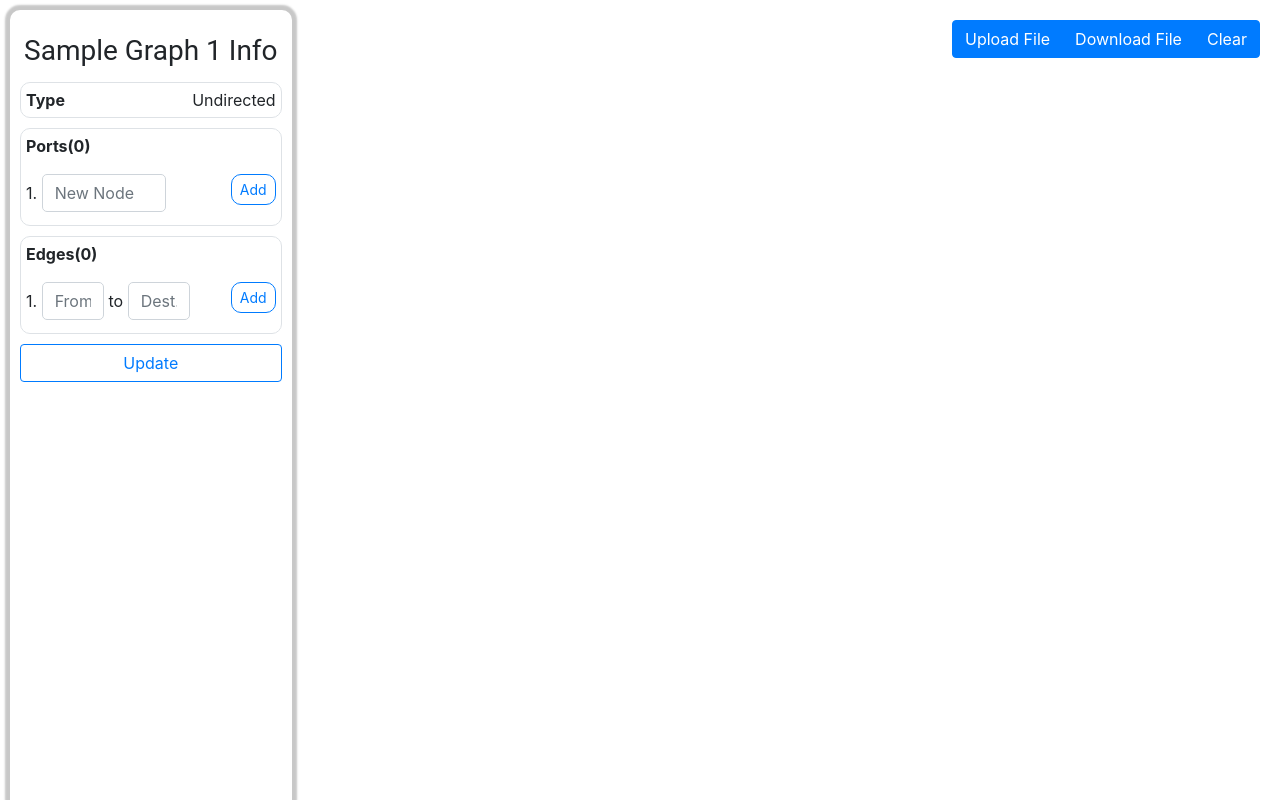
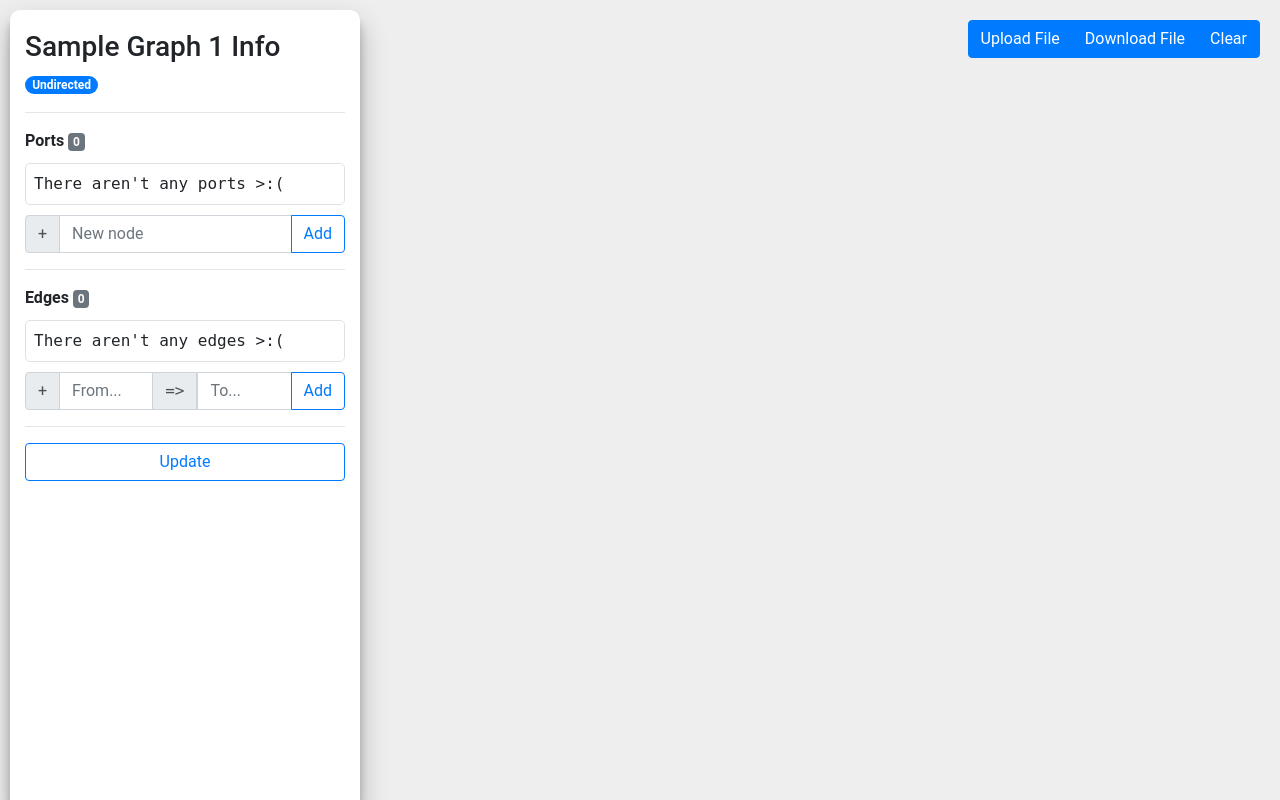
Before and after one commit to danielgiampaolo/CIS4930_Python, a Django app: page / in a window 1280 px wide. Run offline with Django 3.2, Linux system fonts and the light colour scheme; some libraries are stand-ins or nearby versions.

Commit message:
RETURN OF THE KING

```diff
--- a/src/templates/index.html
+++ b/src/templates/index.html
@@ -2,30 +2,39 @@
 <html lang="en">
 <head>
     <meta charset="UTF-8">
+    <link rel="stylesheet"
+          href="https://stackpath.bootstrapcdn.com/bootstrap/4.3.1/css/bootstrap.min.css"
+          integrity="sha384-ggOyR0iXCbMQv3Xipma34MD+dH/1fQ784/j6cY/iJTQUOhcWr7x9JvoRxT2MZw1T"
+          crossorigin="anonymous"
+    >
     <style type="text/css">
+        html, body {
+            height: 100%;
+            font-family: Roboto, sans-serif;
+            background: #eee;
+        }
+
         .sidenav {
             height: 100%;
-            width: 22vw;
-            min-width: 280px;
+            max-width: 350px;
             position: fixed;
             top: 0;
             left: 0;
-            /*background-color: rgba(241, 241, 241, 0.63);*/
-            box-shadow: 0 0 2px 5px rgba(143, 143, 143, 0.49);
+            background-color: white;
+            box-shadow: 0 14px 28px rgba(0,0,0,0.25), 0 10px 10px rgba(0,0,0,0.22);
             overflow-x: hidden;
             padding-top: 20px;
             margin: 10px;
             border-radius: 10px;
         }
 
-        .sideTitle {
-            text-align: center;
+        .sideTitle > h1 {
+            text-align: left;
             font-size: 28px;
-            font-family: Roboto, sans-serif;
         }
 
         .sidenav a {
-            padding: 6px 8px 6px 16px;
+            padding: 6px 0;
             text-decoration: none;
             font-size: 25px;
             display: block;
@@ -37,10 +46,10 @@
         }
 
         .property {
-            margin: 10px;
-            padding: 5px;
-            border-radius: 10px;
-            border: 1px solid #dee2e6 !important;
+            margin: 10px 0;
+            padding: 8px 8px;
+            border-radius: 5px;
+            border: 1px solid #dee2e6;
         }
 
         .graphView {
@@ -51,14 +60,34 @@
             flex-direction: column;
         }
 
+        .scroll-bar {
+            scrollbar-width: thin;
+            scrollbar-color: rgba(128, 128, 128, 0.4) rgba(128, 128, 128, 0.1);
+        }
+
+        .scroll-bar::-webkit-scrollbar-track {
+            background-color: rgba(128, 128, 128, 0.1);
+            border-radius: 5px;
+        }
+
+        .scroll-bar::-webkit-scrollbar {
+            width: 6px;
+            height: 6px;
+            background-color: transparent;
+        }
+
+        .scroll-bar::-webkit-scrollbar-thumb {
+            background-color: rgba(128, 128, 128, 0.4);
+            border-radius: 5px;
+        }
+
+        form + form {
+            margin-top: 8px;
+        }
+
     </style>
     <title>NetView</title>
     <meta name="viewport" content="width=device-width, initial-scale=1, shrink-to-fit=no">
-    <link rel="stylesheet"
-          href="https://stackpath.bootstrapcdn.com/bootstrap/4.3.1/css/bootstrap.min.css"
-          integrity="sha384-ggOyR0iXCbMQv3Xipma34MD+dH/1fQ784/j6cY/iJTQUOhcWr7x9JvoRxT2MZw1T"
-          crossorigin="anonymous"
-    >
 </head>
 
 <body>
--- a/src/templates/sidebar_base.html
+++ b/src/templates/sidebar_base.html
@@ -1,15 +1,17 @@
-<div class="sidenav">
-    <div class="sideTitle">Sample Graph 1 Info</div>
-
-    <div class="property">
-        <span style="font-weight: bold">Type</span>
-        <span style="float: right">
+<div class="sidenav container">
+    <div class="sideTitle">
+        <h1>
+            Sample Graph 1 Info
+        </h1>
+        <span class="badge badge-pill badge-primary">
             {% block graph_type %}
             Hardcoded
             {% endblock %}
         </span>
     </div>
 
+    <hr />
+
     {% block graph_form %}
     Form of Nodes & Edges replace this
     {% endblock %}
--- a/src/templates/sidebar_context.html
+++ b/src/templates/sidebar_context.html
@@ -2,26 +2,30 @@
 
 {% block node_loop %}
 
+{% if nodes|length == 0 %}
+    <p style="font-family: monospace;" class="mb-0">There aren't any ports >:(</p>
+{% endif %}
+
 {% for node in nodes %}
-<div>
-    <label style="width: 100%">
-        {{forloop.counter}}.
-        <input
-                name="node{{forloop.counter}}"
-                style=" width:50%; border-radius: 5px; display: inline"
-                class="form-control"
-                value="{{ node }}"
-        />
-        <input
-                style="border-radius: 10px; float: right"
-                name="deleteNode"
-                class="btn btn-outline-danger btn-sm"
-                type="submit"
-                value="Delete Node {{forloop.counter}}"
-
-        />
-    </label>
-</div>
+<form name="update" action="/" method="POST"> {% csrf_token %}
+    <div class="input-group">
+        <div class="input-group-prepend">
+            <span class="input-group-text" id="basic-addon1">
+                {{ forloop.counter }}
+            </span>
+        </div>
+        <input type="text" class="form-control" name="node{{forloop.counter}}" value="{{ node }}">
+        <div class="input-group-append">
+            <input type="hidden" value="Delete Node {{forloop.counter}}" name="deleteNode" />
+            <button class="btn btn-outline-danger" type="submit">
+                <svg width="1em" height="1em" viewBox="0 0 16 16" class="bi bi-trash" fill="currentColor" xmlns="http://www.w3.org/2000/svg">
+                    <path d="M5.5 5.5A.5.5 0 0 1 6 6v6a.5.5 0 0 1-1 0V6a.5.5 0 0 1 .5-.5zm2.5 0a.5.5 0 0 1 .5.5v6a.5.5 0 0 1-1 0V6a.5.5 0 0 1 .5-.5zm3 .5a.5.5 0 0 0-1 0v6a.5.5 0 0 0 1 0V6z"/>
+                    <path fill-rule="evenodd" d="M14.5 3a1 1 0 0 1-1 1H13v9a2 2 0 0 1-2 2H5a2 2 0 0 1-2-2V4h-.5a1 1 0 0 1-1-1V2a1 1 0 0 1 1-1H6a1 1 0 0 1 1-1h2a1 1 0 0 1 1 1h3.5a1 1 0 0 1 1 1v1zM4.118 4L4 4.059V13a1 1 0 0 0 1 1h6a1 1 0 0 0 1-1V4.059L11.882 4H4.118zM2.5 3V2h11v1h-11z"/>
+                </svg>
+            </button>
+        </div>
+    </div>
+</form>
 {% endfor %}
 
 {% endblock %}
@@ -29,32 +33,36 @@
 
 {% block edge_loop %}
 
+{% if edges|length == 0 %}
+    <p style="font-family: monospace;" class="mb-0">There aren't any edges >:(</p>
+{% endif %}
+
 {% for edge in edges %}
-<div>
-    <label>
-        {{forloop.counter}}.
-        <input
-                name="edge{{forloop.counter}}from"
-                style=" width:20%; border-radius: 5px; display: inline"
-                class="form-control"
-                value="{{ edge.0 }}"
-        />
-        to
-        <input
-                name="edge{{forloop.counter}}to"
-                style=" width:20%; border-radius: 5px; display: inline"
-                class="form-control"
-                value="{{ edge.1 }}"
-        />
-        <input
-                style="border-radius: 10px; float: right"
-                name="deleteEdge"
-                class="btn btn-outline-danger btn-sm"
-                type="submit"
-                value="Delete Edge {{forloop.counter}}"
-        />
-    </label>
-</div>
+<form name="update" action="/" method="POST"> {% csrf_token %}
+    <div class="input-group">
+        <div class="input-group-prepend">
+            <span class="input-group-text">
+                {{forloop.counter}}
+            </span>
+        </div>
+        <input type="text" class="form-control" name="edge{{forloop.counter}}from" value="{{ edge.0 }}">
+        <div class="input-group-append">
+            <span class="input-group-text" style="font-family: monospace;">
+                =>
+            </span>
+        </div>
+        <input type="text" class="form-control" name="edge{{forloop.counter}}to" value="{{ edge.1 }}">
+        <input type="hidden" name="deleteEdge" value="Delete Edge {{forloop.counter}}" />
+        <div class="input-group-append">
+            <button class="btn btn-outline-danger" type="submit">
+                <svg width="1em" height="1em" viewBox="0 0 16 16" class="bi bi-trash" fill="currentColor" xmlns="http://www.w3.org/2000/svg">
+                    <path d="M5.5 5.5A.5.5 0 0 1 6 6v6a.5.5 0 0 1-1 0V6a.5.5 0 0 1 .5-.5zm2.5 0a.5.5 0 0 1 .5.5v6a.5.5 0 0 1-1 0V6a.5.5 0 0 1 .5-.5zm3 .5a.5.5 0 0 0-1 0v6a.5.5 0 0 0 1 0V6z"/>
+                    <path fill-rule="evenodd" d="M14.5 3a1 1 0 0 1-1 1H13v9a2 2 0 0 1-2 2H5a2 2 0 0 1-2-2V4h-.5a1 1 0 0 1-1-1V2a1 1 0 0 1 1-1H6a1 1 0 0 1 1-1h2a1 1 0 0 1 1 1h3.5a1 1 0 0 1 1 1v1zM4.118 4L4 4.059V13a1 1 0 0 0 1 1h6a1 1 0 0 0 1-1V4.059L11.882 4H4.118zM2.5 3V2h11v1h-11z"/>
+                </svg>
+            </button>
+        </div>
+    </div>
+</form>
 {% endfor %}
 
 {% endblock %}
--- a/src/templates/sidebar_form.html
+++ b/src/templates/sidebar_form.html
@@ -1,86 +1,87 @@
 {% extends "sidebar_base.html" %}
 
 {% block graph_type %}
-<p>
     {{ type }}
-</p>
 {% endblock %}
 
 {% block graph_form %}
-<form name="update" action="/" method="POST"> {% csrf_token %}
+<!-- <form name="update" action="/" method="POST"> {% csrf_token %}
 
-    <div class="property" style="overflow: auto; max-height: 300px">
-        <p style="font-weight: bold">
-            Ports({{ nodes|length }})
+</form> -->
+<div>
+    <p style="font-weight: bold" class="mb-2">
+        Ports
+        <span class="badge badge-secondary">
+            {{ nodes|length }}
+        </span>
     </p>
 
+    <div class="scroll-bar property" style="overflow: auto; max-height: 200px">
         {% block node_loop %} {% endblock %}
+    </div>
 
-        <label style="width: 100%">
-            {{ nodes|length|add:1 }}.
-            <input
-                    name="newNode"
-                    style=" width:50%; border-radius: 5px; display: inline"
-                    class="form-control"
-                    placeholder="New Node"
-            />
-            <input
-                    style="border-radius: 10px; float: right"
-                    class="btn btn-outline-primary btn-sm"
-                    name="addNode"
-                    type="submit"
-                    value="Add"
-            />
-        </label>
-
-        <br/>
+    <form name="update" action="/" method="POST"> {% csrf_token %}
+        <div class="mb-3 input-group">
+            <div class="input-group-prepend">
+                <span class="input-group-text">
+                    <!-- {{ nodes|length|add:1 }} -->
+                    +
+                </span>
+            </div>
+            <input type="text" class="form-control" placeholder="New node" name="newNode">
+            <div class="input-group-append">
+                <input class="btn btn-outline-primary" type="submit" value="Add" name="addNode" />
+            </div>
+        </div>
+    </form>
 
 </div>
 
+<hr />
+
 <!-- Now edges -->
 
-    <div class="property" style="overflow: auto; max-height: 300px">
+<div style="overflow: auto; max-height: 300px">
 
-        <p style="font-weight: bold">
-            Edges({{ edges|length }})
+    <p style="font-weight: bold" class="mb-2">
+        Edges
+        <span class="badge badge-secondary">
+            {{ edges|length }}
+        </span>
     </p>
 
+    <div class="scroll-bar property" style="overflow: auto; max-height: 200px">
         {% block edge_loop %} {% endblock %}
-
-        <label style="width: 100%">
-            {{ nodes|length|add:1 }}.
-            <input
-                    name="newedgefrom"
-                    style=" width:25%; border-radius: 5px; display: inline"
-                    placeholder="From"
-                    class="form-control"
-            />
-            to
-            <input
-                    name="newedgeto"
-                    style=" width:25%; border-radius: 5px; display: inline"
-                    placeholder="Dest."
-                    class="form-control"
-            />
-            <input
-                    style="border-radius: 10px; float: right"
-                    name="addEdge"
-                    class="btn btn-outline-primary btn-sm"
-                    type="submit"
-                    value="Add"
-            />
-        </label>
     </div>
 
-    <div style="margin: 10px">
+    <form name="update" action="/" method="POST"> {% csrf_token %}
+        <div class="input-group">
+            <div class="input-group-prepend">
+                <span class="input-group-text">
+                    +
+                </span>
+            </div>
+            <input type="text" class="form-control" placeholder="From..." name="newedgefrom">
+            <div class="input-group-append">
+                <span class="input-group-text" style="font-family: monospace;">
+                    =>
+                </span>
+            </div>
+            <input type="text" class="form-control" placeholder="To..." name="newedgeto">
+            <div class="input-group-append">
+                <input class="btn btn-outline-primary" type="submit" value="Add" name="addEdge" />
+            </div>
+        </div>
+    </form>
+</div>
+
+<hr />
+
 <input
     name="update"
     class="btn btn-outline-primary btn-block"
     type="submit"
     value="Update"
 />
-    </div>
-
-</form>
 
 {% endblock %}
```
Also changed, not shown: 1 other file. Lines whose indentation alone changed are shown as unchanged.
